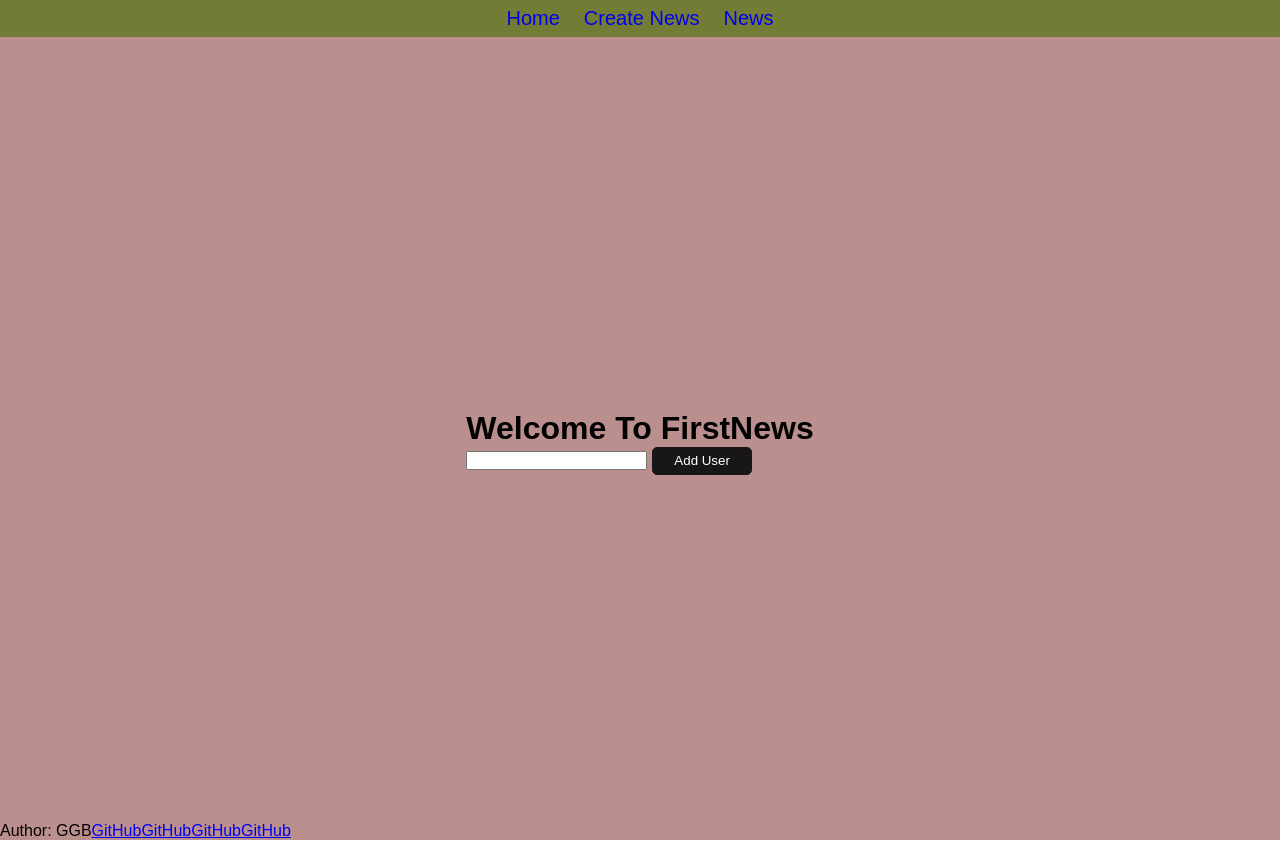
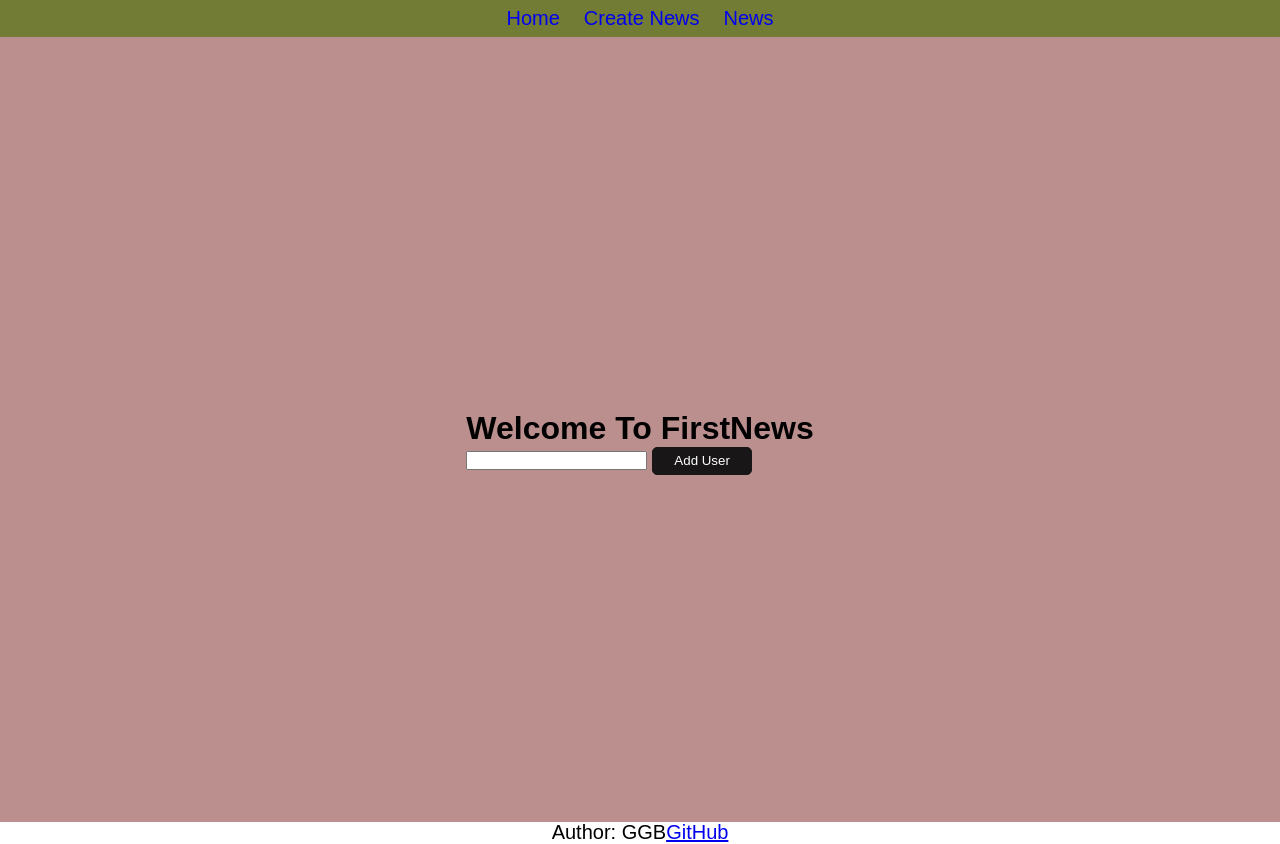
Before and after one commit to gurgen-baghdasaryan/NewsApp, a React (Create React App) app: page / in a window 1280 px wide. Built offline with nearby package versions, Linux system fonts and the light colour scheme; no server answers.

Commit message:
working on footer scss

```diff
--- a/src/components/Footer/Footer.jsx
+++ b/src/components/Footer/Footer.jsx
@@ -5,11 +5,8 @@ class Footer extends Component {
   render() {
     return (
 
-      <footer className="bg-dark text-center text-white">
+      <footer className="footer">
         <p>Author: GGB
-          <a href="https://github.com/gurgen-baghdasaryan">GitHub</a>
-          <a href="https://github.com/gurgen-baghdasaryan">GitHub</a>
-          <a href="https://github.com/gurgen-baghdasaryan">GitHub</a>
           <a href="https://github.com/gurgen-baghdasaryan">GitHub</a>
         </p>
 
--- a/src/styles/components/_footer.scss
+++ b/src/styles/components/_footer.scss
@@ -1,7 +1,12 @@
-@import '../utils/variables';
+.footer {
+    width: 100%;
+    font-size: 20px;
+    height: 20px;
+    background-color: rgb(255, 255, 255);
+    color: black;
+    display: flex;
+    flex-direction: column;
+    text-align: center;
+    justify-content: center;
 
-
-.footer {
-    background-color: $color-head;
-    padding-top: 10px;
 }
```
